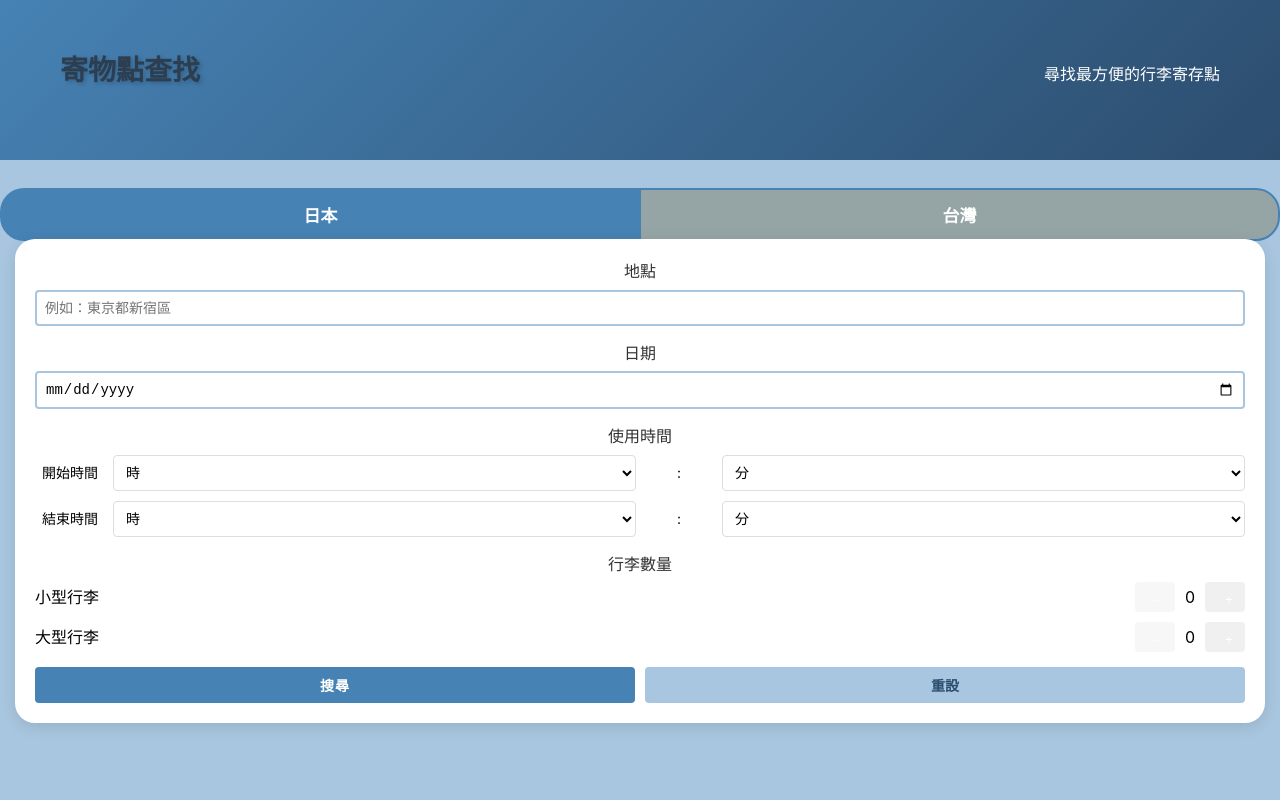
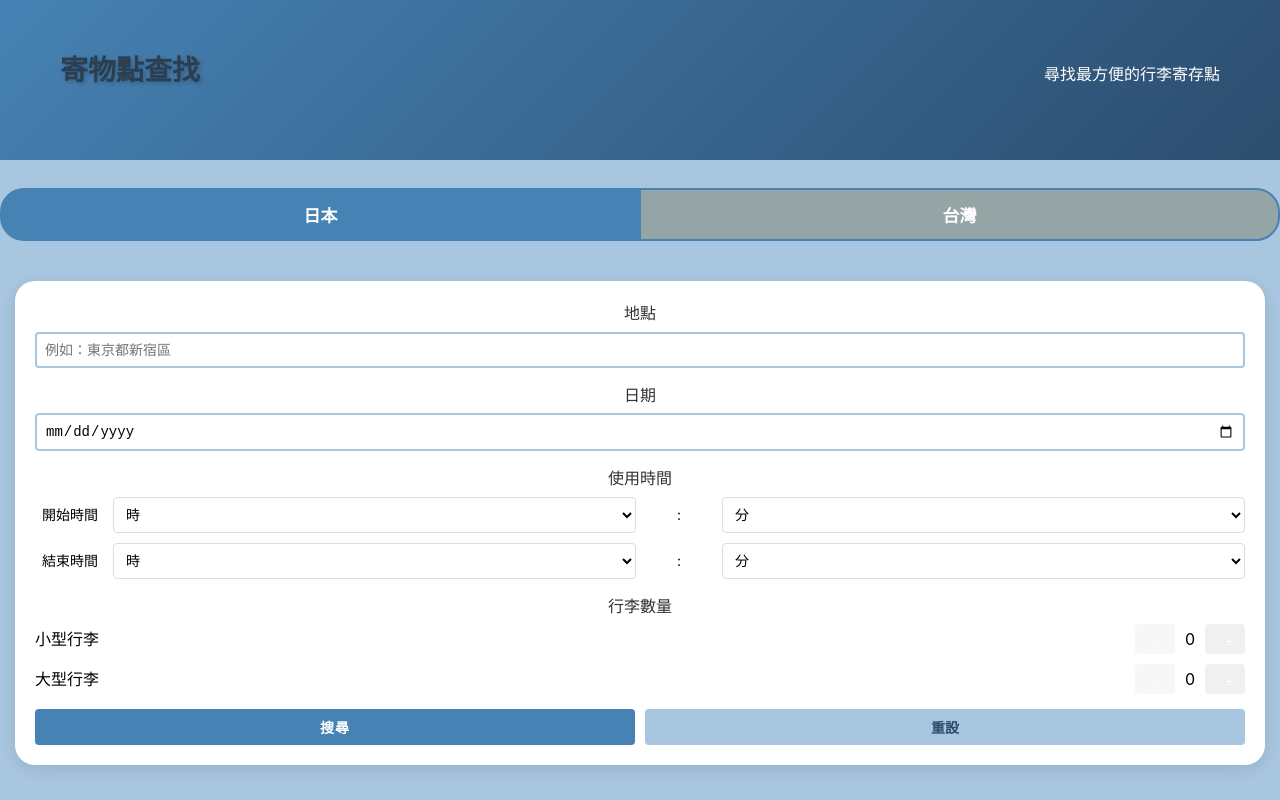
Before and after one commit to zchsu/Trip, a React (Create React App) app: page /linelocker in a window 1280 px wide. Built offline with nearby package versions, Linux system fonts and the light colour scheme.

Commit message:
lockerarea

```diff
--- a/src/styles/LineLocker.css
+++ b/src/styles/LineLocker.css
@@ -52,7 +52,7 @@
 .search-form {
   background: white;
   border-radius: 20px;
-  margin: -30px 15px 20px;
+  margin: 20px 15px 20px; /* 原本是 -30px，改為20px，讓上方有距離 */
   padding: 20px;
   box-shadow: 0 4px 15px rgba(0,0,0,0.1);
   position: relative;
@@ -342,7 +342,7 @@
   justify-content: center;
   align-items: center;
   gap: 0;
-  margin: 28px 0 28px 0; /* 上下間距加大 */
+  margin: 28px 0 40px 0; /* 下方間距加大為40px */
   padding: 0;
 }
 
```
